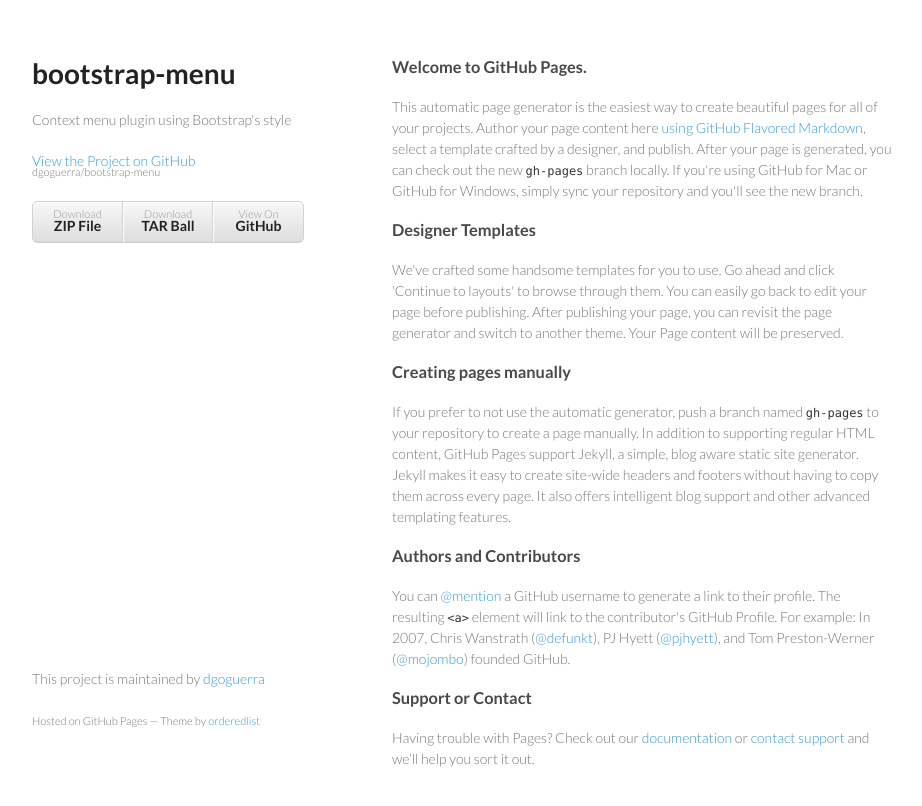
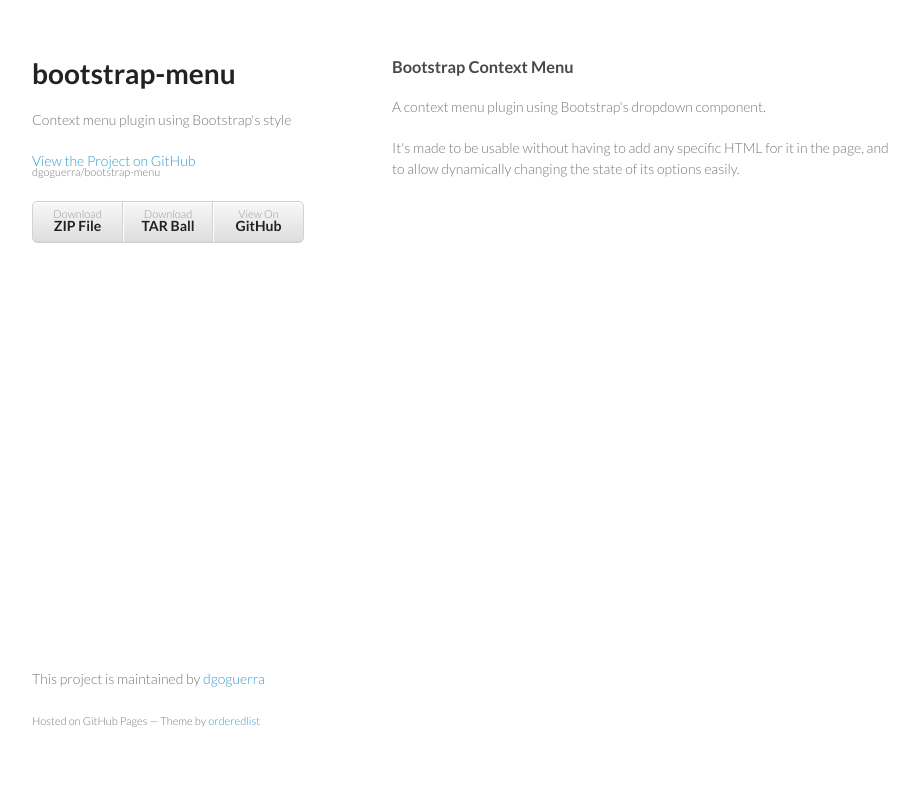
Before and after one commit to dgoguerra/bootstrap-menu, a plain HTML site: page index.html in a window 1280 px wide. Shown: the whole page, without its empty margins (178-1100 px from the left). Drawn offline with Linux system fonts and the light colour scheme.

```diff
--- a/index.html
+++ b/index.html
@@ -29,29 +29,11 @@
       </header>
       <section>
         <h3>
-<a id="welcome-to-github-pages" class="anchor" href="#welcome-to-github-pages" aria-hidden="true"><span class="octicon octicon-link"></span></a>Welcome to GitHub Pages.</h3>
+<a id="bootstrap-context-menu" class="anchor" href="#bootstrap-context-menu" aria-hidden="true"><span class="octicon octicon-link"></span></a>Bootstrap Context Menu</h3>
 
-<p>This automatic page generator is the easiest way to create beautiful pages for all of your projects. Author your page content here <a href="https://guides.github.com/features/mastering-markdown/">using GitHub Flavored Markdown</a>, select a template crafted by a designer, and publish. After your page is generated, you can check out the new <code>gh-pages</code> branch locally. If you're using GitHub for Mac or GitHub for Windows, simply sync your repository and you'll see the new branch.</p>
+<p>A context menu plugin using Bootstrap's dropdown component.</p>
 
-<h3>
-<a id="designer-templates" class="anchor" href="#designer-templates" aria-hidden="true"><span class="octicon octicon-link"></span></a>Designer Templates</h3>
-
-<p>We've crafted some handsome templates for you to use. Go ahead and click 'Continue to layouts' to browse through them. You can easily go back to edit your page before publishing. After publishing your page, you can revisit the page generator and switch to another theme. Your Page content will be preserved.</p>
-
-<h3>
-<a id="creating-pages-manually" class="anchor" href="#creating-pages-manually" aria-hidden="true"><span class="octicon octicon-link"></span></a>Creating pages manually</h3>
-
-<p>If you prefer to not use the automatic generator, push a branch named <code>gh-pages</code> to your repository to create a page manually. In addition to supporting regular HTML content, GitHub Pages support Jekyll, a simple, blog aware static site generator. Jekyll makes it easy to create site-wide headers and footers without having to copy them across every page. It also offers intelligent blog support and other advanced templating features.</p>
-
-<h3>
-<a id="authors-and-contributors" class="anchor" href="#authors-and-contributors" aria-hidden="true"><span class="octicon octicon-link"></span></a>Authors and Contributors</h3>
-
-<p>You can <a href="https://github.com/blog/821" class="user-mention">@mention</a> a GitHub username to generate a link to their profile. The resulting <code>&lt;a&gt;</code> element will link to the contributor's GitHub Profile. For example: In 2007, Chris Wanstrath (<a href="https://github.com/defunkt" class="user-mention">@defunkt</a>), PJ Hyett (<a href="https://github.com/pjhyett" class="user-mention">@pjhyett</a>), and Tom Preston-Werner (<a href="https://github.com/mojombo" class="user-mention">@mojombo</a>) founded GitHub.</p>
-
-<h3>
-<a id="support-or-contact" class="anchor" href="#support-or-contact" aria-hidden="true"><span class="octicon octicon-link"></span></a>Support or Contact</h3>
-
-<p>Having trouble with Pages? Check out our <a href="https://help.github.com/pages">documentation</a> or <a href="https://github.com/contact">contact support</a> and we’ll help you sort it out.</p>
+<p>It's made to be usable without having to add any specific HTML for it in the page, and to allow dynamically changing the state of its options easily.</p>
       </section>
       <footer>
         <p>This project is maintained by <a href="https://github.com/dgoguerra">dgoguerra</a></p>
```
Also changed, not shown: params.json (+1 -1 lines).
